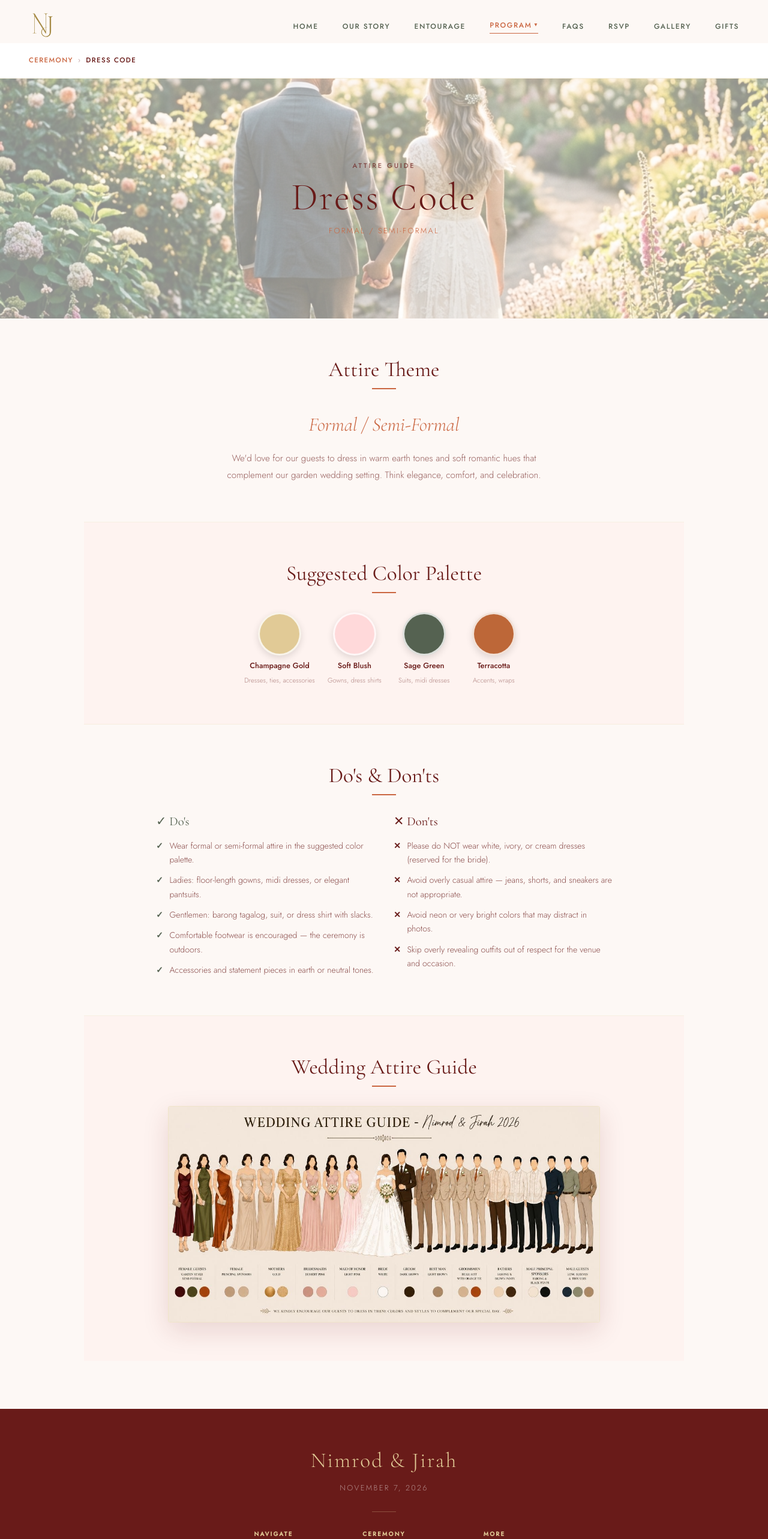
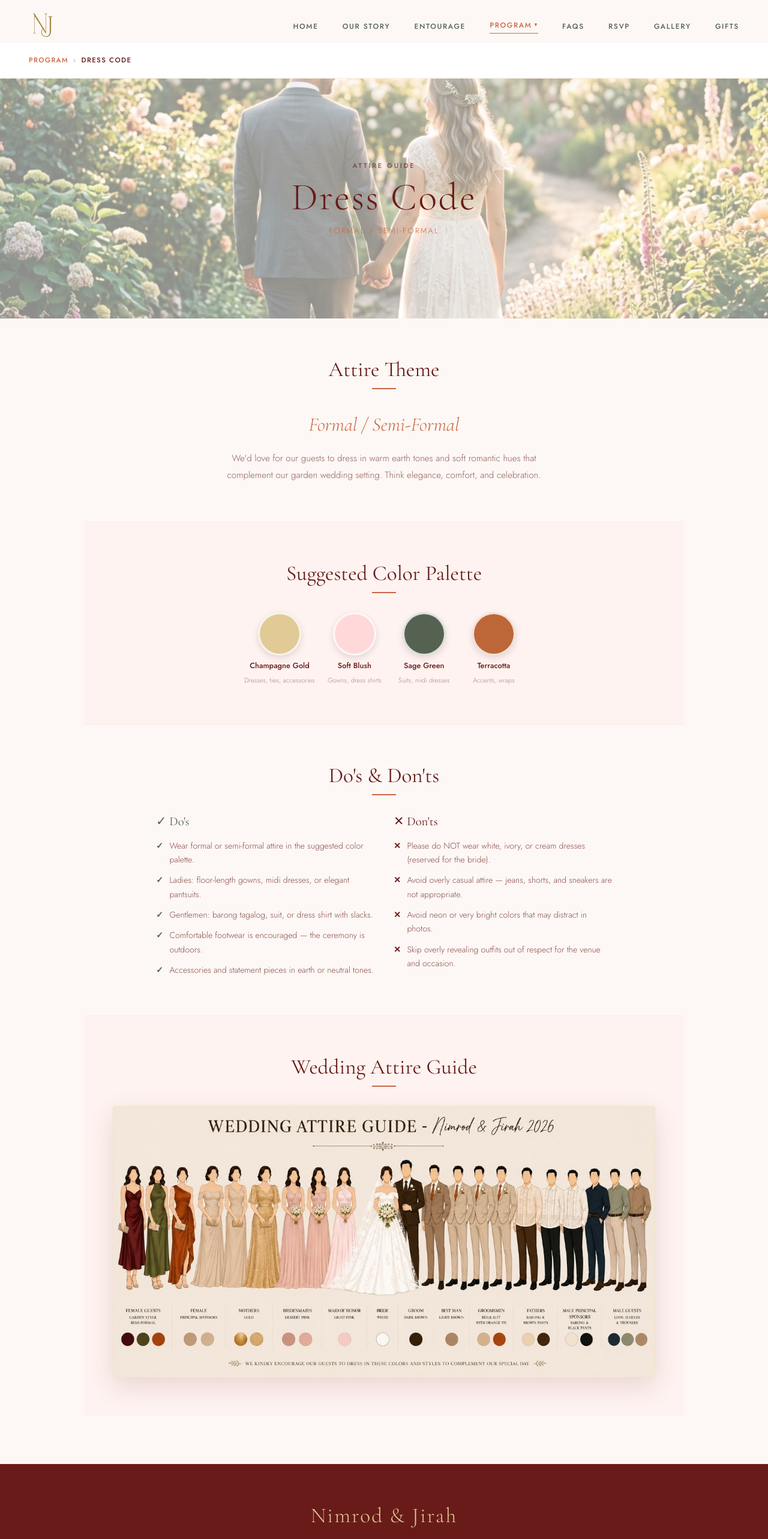
Before and after one commit to nimrodmanalaysay/nimrod-jirah-wedding, a React (Vite) app: page /ceremony/dresscode in a window 1280 px wide. Shown: the top 2566 px of the page at 60% size. Built offline with nearby package versions, Linux system fonts and the light colour scheme.

Commit message:
Change #3

```diff
--- a/src/pages/CeremonyPages.css
+++ b/src/pages/CeremonyPages.css
@@ -322,7 +322,7 @@
 /* ── Image grid ── */
 /* Large single attire-guide reference image */
 .cp-attire-guide {
-  max-width: 720px;
+  max-width: 1200px;
   margin: 0 auto;
   border: 1px solid rgba(225,202,150,0.5);
   border-radius: 4px;
--- a/src/pages/DressCode.jsx
+++ b/src/pages/DressCode.jsx
@@ -34,7 +34,7 @@ export default function DressCode() {
   return (
     <div className="cp-page">
       <div className="cp-breadcrumb">
-        <Link to="/ceremony">Ceremony</Link>
+        <Link to="/ceremony">Program</Link>
         <span>›</span>
         <span>Dress Code</span>
       </div>
--- a/src/pages/Reception.jsx
+++ b/src/pages/Reception.jsx
@@ -26,7 +26,7 @@ export default function Reception() {
   return (
     <div className="cp-page">
       <div className="cp-breadcrumb">
-        <Link to="/ceremony">Ceremony</Link>
+        <Link to="/ceremony">Program</Link>
         <span>›</span>
         <span>Reception</span>
       </div>
--- a/src/pages/WeddingCeremony.jsx
+++ b/src/pages/WeddingCeremony.jsx
@@ -27,7 +27,7 @@ export default function WeddingCeremony() {
     <div className="cp-page">
       {/* Breadcrumb */}
       <div className="cp-breadcrumb">
-        <Link to="/ceremony">Ceremony</Link>
+        <Link to="/ceremony">Program</Link>
         <span>›</span>
         <span>Wedding Service</span>
       </div>
```
